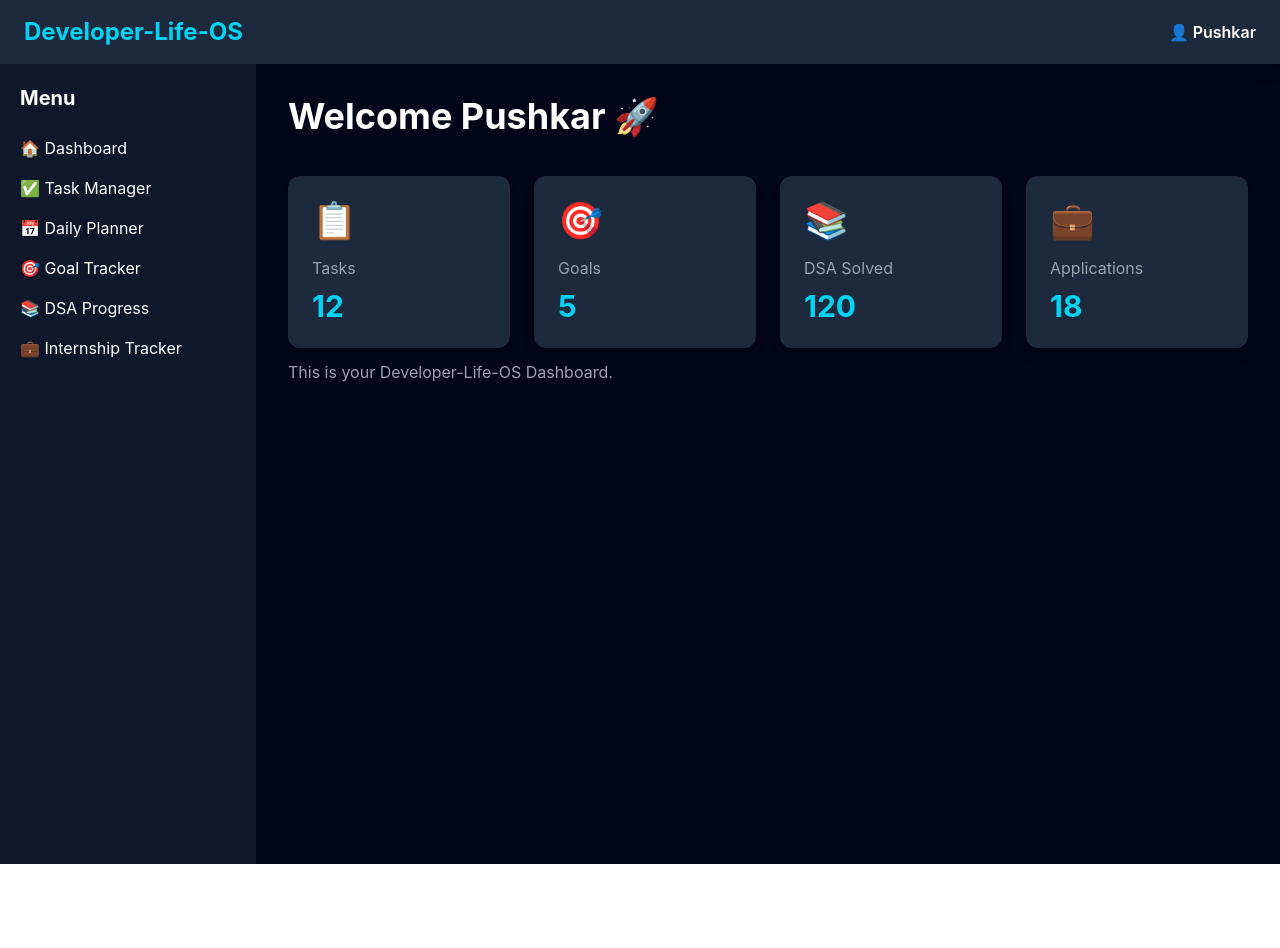
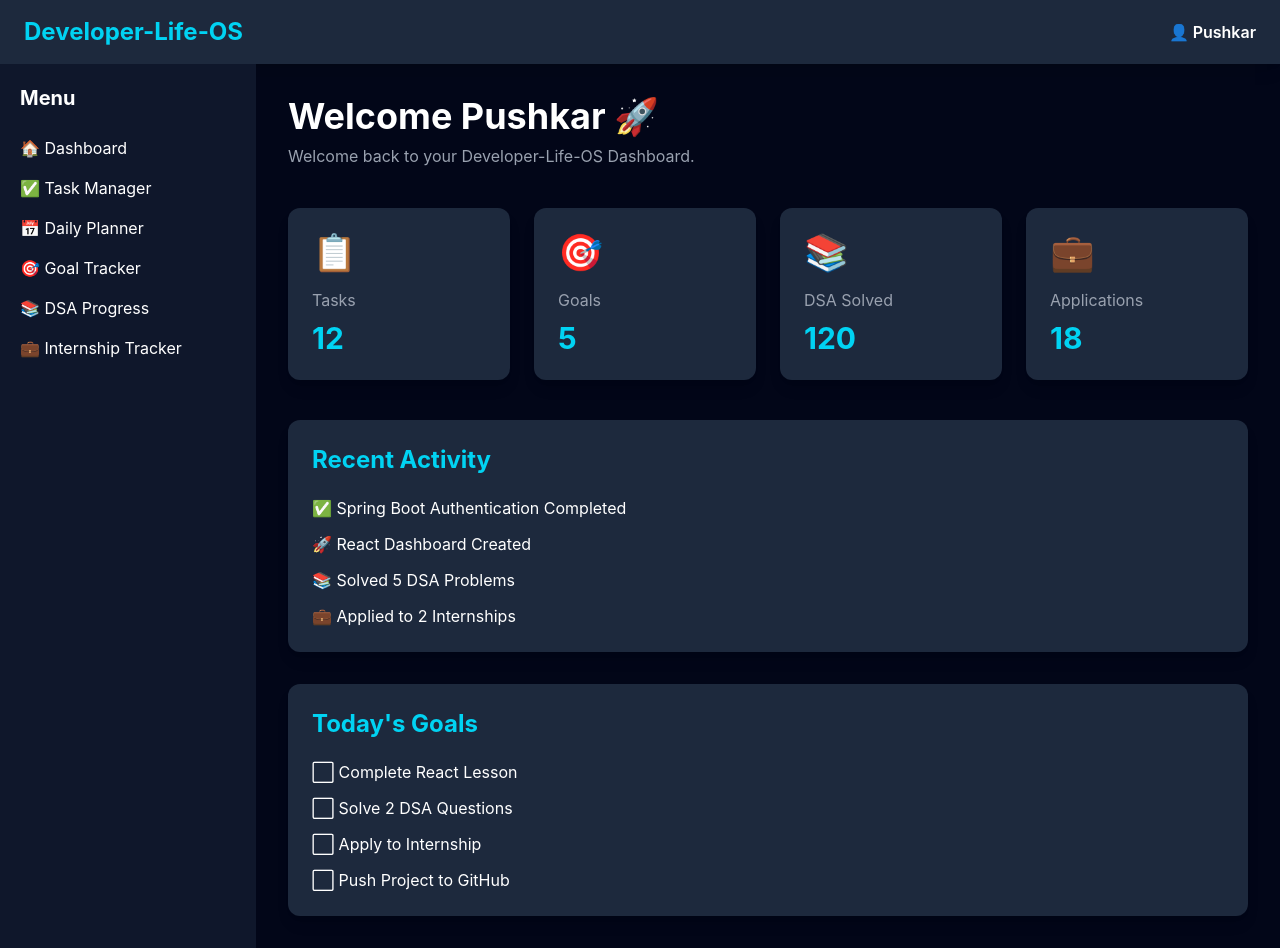
Before and after one commit to PrajapatiPushkar/developer-life-os-frontend, a React (Vite) app: page /dashboard in a window 1280 px wide. Before the commit the page ends 864 px from the top, so only its background shows below. Built offline with nearby package versions, Linux system fonts and the light colour scheme; sample sign-in values are in the browser's storage.

Commit message:
Create professional dashboard widgets

```diff
--- a/src/pages/Dashboard.jsx
+++ b/src/pages/Dashboard.jsx
@@ -1,8 +1,55 @@
 import Navbar from "../components/Navbar";
 import Sidebar from "../components/Sidebar";
 import DashboardCard from "../components/dashboard/DashboardCard";
+import { useEffect } from "react";
+// import { getAllTasks } from "../services/taskService";
 
 function Dashboard() {
+
+    // Temporary Dashboard Data
+    const dashboardData = {
+        tasks: 12,
+        goals: 5,
+        dsa: 120,
+        applications: 18
+    };
+
+    /*
+    ===== Backend Integration (Lesson 60) =====
+
+    const [taskCount, setTaskCount] = useState(0);
+
+    const loadTasks = async () => {
+
+        try {
+
+            const response = await getAllTasks();
+
+            console.log(response.data);
+
+            setTaskCount(response.data.totalElements);
+
+        } catch (error) {
+
+            console.error(error);
+
+        }
+
+    };
+
+    useEffect(() => {
+
+        loadTasks();
+
+    }, []);
+
+    */
+
+    useEffect(() => {
+
+        console.log("Dashboard Loaded");
+
+    }, []);
 
     return (
 
@@ -20,37 +67,83 @@ function Dashboard() {
                         Welcome Pushkar 🚀
                     </h1>
 
+                    <p className="text-gray-400 mt-2">
+                        Welcome back to your Developer-Life-OS Dashboard.
+                    </p>
+
+                    {/* Dashboard Cards */}
+
                     <div className="grid grid-cols-1 md:grid-cols-2 lg:grid-cols-4 gap-6 mt-10">
 
-                         <DashboardCard
+                        <DashboardCard
                             title="Tasks"
-                            value="12"
+                            value={dashboardData.tasks}
                             icon="📋"
                         />
 
                         <DashboardCard
                             title="Goals"
-                            value="5"
+                            value={dashboardData.goals}
                             icon="🎯"
                         />
 
                         <DashboardCard
                             title="DSA Solved"
-                            value="120"
+                            value={dashboardData.dsa}
                             icon="📚"
                         />
 
                         <DashboardCard
                             title="Applications"
-                            value="18"
+                            value={dashboardData.applications}
                             icon="💼"
                         />
 
-                        </div>
+                    </div>
 
-                    <p className="mt-3 text-gray-400">
-                        This is your Developer-Life-OS Dashboard.
-                    </p>
+                    {/* Recent Activity */}
+
+                    <div className="mt-10 bg-slate-800 rounded-xl p-6 shadow-lg">
+
+                        <h2 className="text-2xl font-bold mb-5 text-cyan-400">
+                            Recent Activity
+                        </h2>
+
+                        <ul className="space-y-3">
+
+                            <li>✅ Spring Boot Authentication Completed</li>
+
+                            <li>🚀 React Dashboard Created</li>
+
+                            <li>📚 Solved 5 DSA Problems</li>
+
+                            <li>💼 Applied to 2 Internships</li>
+
+                        </ul>
+
+                    </div>
+
+                    {/* Today's Goals */}
+
+                    <div className="mt-8 bg-slate-800 rounded-xl p-6 shadow-lg">
+
+                        <h2 className="text-2xl font-bold mb-5 text-cyan-400">
+                            Today's Goals
+                        </h2>
+
+                        <ul className="space-y-3">
+
+                            <li>⬜ Complete React Lesson</li>
+
+                            <li>⬜ Solve 2 DSA Questions</li>
+
+                            <li>⬜ Apply to Internship</li>
+
+                            <li>⬜ Push Project to GitHub</li>
+
+                        </ul>
+
+                    </div>
 
                 </div>
 
--- /dev/null
+++ b/src/services/taskService.js
@@ -0,0 +1,23 @@
+import axios from "axios";
+
+const API = axios.create({
+
+    baseURL: "http://localhost:8080/api/tasks"
+
+});
+
+export const getAllTasks = () => {
+
+    const token = localStorage.getItem("token");
+
+    return API.get("/", {
+
+        headers: {
+
+            Authorization: `Bearer ${token}`
+
+        }
+
+    });
+
+};
```
